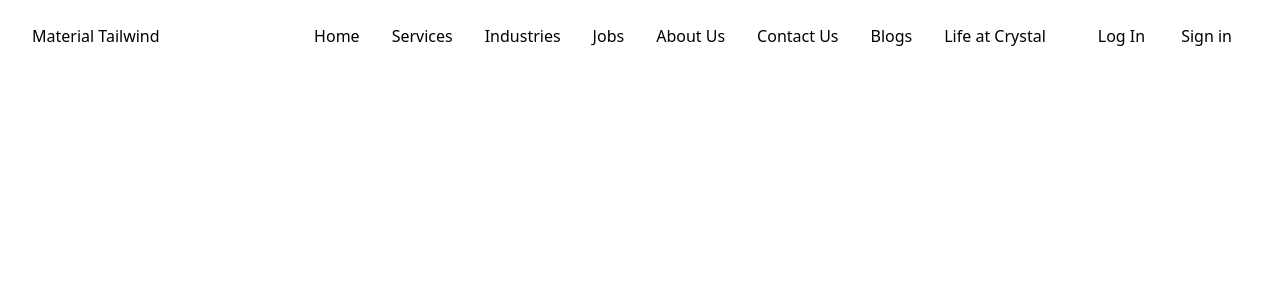
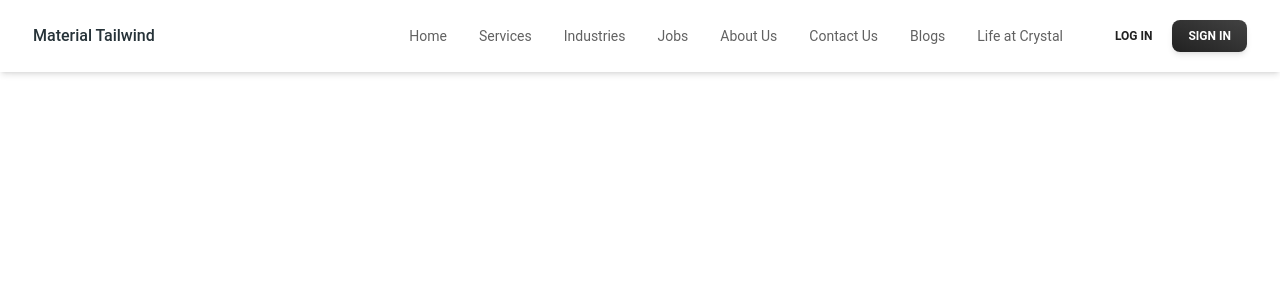
Before and after one commit to jeels-donga/staffing, a React (Vite) app: page / in a window 1280 px wide. Shown: the top 300 px of the page. Built offline with nearby package versions, Linux system fonts and the light colour scheme.

Commit message:
home update

```diff
--- a/tailwind.config.js
+++ b/tailwind.config.js
@@ -1,8 +1,9 @@
-/** @type {import('tailwindcss').Config} */
-export default {
-  content: ["./index.html", "./src/**/*.{js,ts,jsx,tsx}"],
+const withMT = require("@material-tailwind/react/utils/withMT");
+
+module.exports = withMT({
+  content: ["./src/**/*.{js,jsx,ts,tsx}"],
   theme: {
     extend: {},
   },
   plugins: [],
-};
+});
```
Also changed, not shown: src/assets/Images/HomeS1.jpg (added).
